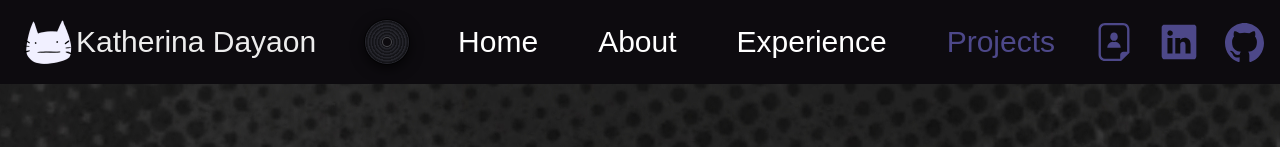
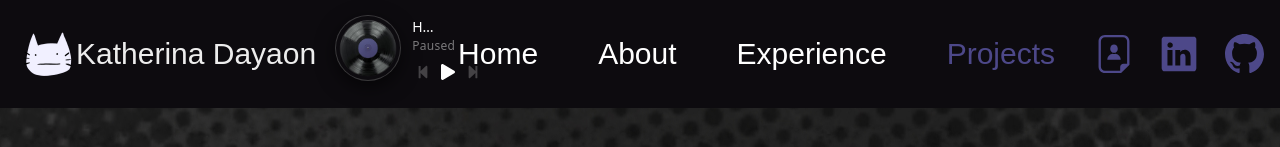
Before and after one commit to k4theriina/portfolio, a Next.js app in the folder portfolio/: page /projects in a window 1280 px wide. Shown: the top 147 px of the page. Built offline with nearby package versions, Linux system fonts and the light colour scheme; a web font is replaced by a local one.

Commit message:
beautiful working music

```diff
--- a/portfolio/components/TopBarMusic.tsx
+++ b/portfolio/components/TopBarMusic.tsx
@@ -17,8 +17,8 @@ import {
 } from "react";
 
 const JUKEBOX_BASE = "/jukebox";
-
-const VINYL_BG = `radial-gradient(circle at 50% 50%, #0D0B0F 0%, #0D0B0F 6%, transparent 6.5%), repeating-radial-gradient(circle at 50% 50%, #25252c 0px, #25252c 1px, #141418 2px, #141418 3px)`;
+/** Place `vinyl.png` in `public/assets/` (see also `Vinyl.png`). */
+const VINYL_SRC = "/assets/vinyl.png";
 
 type ManifestTrack = {
   id: string;
@@ -81,7 +81,7 @@ function parseManifest(raw: unknown): ResolvedTrack[] {
   return out;
 }
 
-function VinylDisc({
+function VinylImage({
   spinning,
   size,
   className = "",
@@ -90,23 +90,19 @@ function VinylDisc({
   size: "sm" | "lg";
   className?: string;
 }) {
-  const dim = size === "sm" ? "h-11 w-11" : "h-[8.25rem] w-[8.25rem] sm:h-36 sm:w-36";
-  const hole = size === "sm" ? "h-2 w-2" : "h-3.5 w-3.5";
-  const shadow =
+  const dim =
     size === "sm"
-      ? "shadow-[0_4px_14px_rgba(0,0,0,0.75)]"
-      : "shadow-[0_14px_36px_rgba(0,0,0,0.9)]";
-
+      ? "h-14 w-14 sm:h-16 sm:w-16"
+      : "h-[7.25rem] w-[7.25rem] sm:h-32 sm:w-32";
   return (
-    <div
-      className={`relative ${dim} shrink-0 rounded-full ${shadow} ring-1 ring-black/70 ${spinning ? "jukebox-vinyl-spinning" : ""} ${className}`}
-      style={{ background: VINYL_BG }}
-      aria-hidden
-    >
-      <div
-        className={`absolute left-1/2 top-1/2 ${hole} -translate-x-1/2 -translate-y-1/2 rounded-full bg-kat-black ring-1 ring-white/20`}
+    <img
+      src={VINYL_SRC}
+      alt=""
+      width={128}
+      height={128}
+      draggable={false}
+      className={`${dim} shrink-0 select-none rounded-full object-cover shadow-[0_6px_20px_rgba(0,0,0,0.65)] ring-1 ring-white/20 ${spinning ? "jukebox-vinyl-spinning" : ""} ${className}`}
     />
-    </div>
   );
 }
 
@@ -117,7 +113,6 @@ export default function TopBarMusic() {
   const [tracks, setTracks] = useState<ResolvedTrack[]>([]);
   const [manifestLoaded, setManifestLoaded] = useState(false);
   const [loadFailed, setLoadFailed] = useState(false);
-  const [dashboardOpen, setDashboardOpen] = useState(false);
 
   const [idx, setIdx] = useState(0);
   const [playing, setPlaying] = useState(false);
@@ -149,15 +144,6 @@ export default function TopBarMusic() {
       cancelled = true;
     };
   }, []);
-
-  useEffect(() => {
-    if (!dashboardOpen) return;
-    const onKey = (e: KeyboardEvent) => {
-      if (e.key === "Escape") setDashboardOpen(false);
-    };
-    window.addEventListener("keydown", onKey);
-    return () => window.removeEventListener("keydown", onKey);
-  }, [dashboardOpen]);
 
   useEffect(() => {
     const a = audioRef.current;
@@ -291,90 +277,103 @@ export default function TopBarMusic() {
   const progressPct = Math.min(100, (currentTime / dur) * 100);
 
   return (
-    <div className="relative z-[400] flex w-full max-w-xl min-w-0 justify-center font-sans">
+    <div
+      className="group relative z-[400] font-sans outline-none"
+      tabIndex={0}
+    >
       <audio ref={audioRef} preload="metadata" className="hidden" />
 
-      {/* Top bar: only the vinyl — click opens dashboard */}
+      {/* Extra bottom padding = hover bridge into the dashboard */}
+      <div className="-m-1 flex items-start gap-3 p-1 pb-3">
+        <VinylImage spinning={playing} size="sm" />
+
+        <div className="min-w-0 max-w-[11rem] pt-0.5 text-left sm:max-w-[15rem]">
+          <p className="truncate text-xs font-medium leading-tight text-white sm:text-sm">
+            {track.title}
+          </p>
+          <p
+            className={`mt-0.5 text-[10px] font-sans tracking-wide sm:text-xs ${
+              playing ? "text-kat-purple" : "text-white/45"
+            }`}
+          >
+            {playing ? "Now playing" : "Paused"}
+          </p>
+          <div className="mt-1.5 flex items-center gap-0.5">
             <button
               type="button"
-        onClick={() => setDashboardOpen(true)}
-        className="rounded-full p-0.5 outline-none ring-kat-purple/0 transition hover:ring-2 hover:ring-kat-purple/50 focus-visible:ring-2 focus-visible:ring-kat-purple"
-        aria-label="Open jukebox"
-        aria-expanded={dashboardOpen}
-        aria-haspopup="dialog"
+              onClick={goPrev}
+              disabled={tracks.length < 2}
+              className="rounded p-1 text-white/75 transition enabled:hover:bg-white/10 enabled:hover:text-white disabled:opacity-30"
+              aria-label="Previous track"
             >
-        <VinylDisc spinning={playing} size="sm" />
+              <FaStepBackward className="h-3 w-3 sm:h-3.5 sm:w-3.5" />
             </button>
-
-      {/* Full dashboard — click vinyl / control to open; backdrop or Escape to close */}
-      {dashboardOpen && (
-        <div
-          className="fixed inset-0 z-[500] flex items-start justify-center overflow-y-auto bg-black/65 px-3 pt-16 pb-10 sm:pt-20"
-          role="presentation"
-        >
             <button
               type="button"
-            className="absolute inset-0 cursor-default"
-            tabIndex={-1}
-            aria-label="Close jukebox"
-            onClick={() => setDashboardOpen(false)}
-          />
+              onClick={() => void togglePlay()}
+              className="rounded p-1 text-white transition hover:bg-white/10"
+              aria-label={playing ? "Pause" : "Play"}
+            >
+              {playing ? (
+                <FaPause className="h-3.5 w-3.5 sm:h-4 sm:w-4" />
+              ) : (
+                <FaPlay className="h-3.5 w-3.5 sm:h-4 sm:w-4" />
+              )}
+            </button>
+            <button
+              type="button"
+              onClick={goNext}
+              disabled={tracks.length < 2}
+              className="rounded p-1 text-white/75 transition enabled:hover:bg-white/10 enabled:hover:text-white disabled:opacity-30"
+              aria-label="Next track"
+            >
+              <FaStepForward className="h-3 w-3 sm:h-3.5 sm:w-3.5" />
+            </button>
+          </div>
+        </div>
+      </div>
+
+      {/* Hover: compact dashboard below, anchored like a top-right corner card */}
       <div
-            role="dialog"
-            aria-modal
-            aria-labelledby="jukebox-title"
-            className="relative z-10 mt-0 w-full max-w-md rounded-xl border border-white/15 bg-kat-black/98 p-5 shadow-2xl shadow-black/70 ring-1 ring-white/10 backdrop-blur-md"
-            onClick={(e) => e.stopPropagation()}
+        className="pointer-events-none invisible absolute right-0 top-full z-[500] mt-0 w-[min(20rem,calc(100vw-2rem))] max-w-[92vw] origin-top-right scale-95 opacity-0 transition-all duration-200 ease-out group-hover:pointer-events-auto group-hover:visible group-hover:scale-100 group-hover:opacity-100 group-focus-within:pointer-events-auto group-focus-within:visible group-focus-within:scale-100 group-focus-within:opacity-100"
       >
-            <div className="mb-2 flex items-start justify-between gap-3">
-              <h2
-                id="jukebox-title"
-                className="text-2xl font-bold tracking-tight text-white sm:text-3xl"
-              >
+        <div className="rounded-xl border border-white/15 bg-kat-black/98 p-4 shadow-2xl shadow-black/80 ring-1 ring-white/10 backdrop-blur-md sm:p-5">
+          <h2 className="mb-1 text-lg font-bold tracking-tight text-white sm:text-xl">
             Jukebox
           </h2>
-              <button
-                type="button"
-                onClick={() => setDashboardOpen(false)}
-                className="shrink-0 rounded-md px-2 py-1 text-sm text-white/60 transition hover:bg-white/10 hover:text-white"
-                aria-label="Close"
-              >
-                ✕
-              </button>
-            </div>
-            <p className="mb-5 text-center text-xs text-white/45 sm:text-sm">
-              Local tracks · {idx + 1} / {tracks.length}
+          <p className="mb-4 text-[11px] text-white/40 sm:text-xs">
+            {idx + 1} / {tracks.length}
           </p>
 
-            <div className="relative mx-auto mb-6 flex h-[9.5rem] w-full max-w-[19rem] items-center justify-center sm:h-[10.5rem]">
+          <div className="relative mx-auto mb-4 flex h-[7.5rem] w-full max-w-[16rem] items-center justify-center sm:h-[8.5rem] sm:max-w-[17rem]">
             <div
-                className="pointer-events-none absolute left-[46%] top-1/2 z-0 -translate-y-1/2 sm:left-[47%]"
+              className="pointer-events-none absolute left-[46%] top-1/2 z-0 -translate-y-1/2 sm:left-[48%]"
               aria-hidden
             >
-                <VinylDisc spinning={playing} size="lg" />
+              <VinylImage spinning={playing} size="lg" />
             </div>
 
-              <div className="relative z-10 -ml-10 shrink-0 overflow-hidden rounded-lg shadow-2xl ring-2 ring-white/20 sm:-ml-12">
+            <div className="relative z-10 -ml-8 shrink-0 overflow-hidden rounded-lg shadow-xl ring-2 ring-white/20 sm:-ml-10">
               {track.coverUrl ? (
                 <img
                   src={track.coverUrl}
                   alt=""
-                    className="block h-[8.25rem] w-[8.25rem] object-cover sm:h-36 sm:w-36"
-                    width={144}
-                    height={144}
+                  className="block h-24 w-24 object-cover sm:h-28 sm:w-28"
+                  width={112}
+                  height={112}
                 />
               ) : (
-                  <div className="flex h-[8.25rem] w-[8.25rem] items-center justify-center bg-gradient-to-br from-white/15 to-white/5 text-white/40 sm:h-36 sm:w-36">
-                    <FaMusic className="h-16 w-16 sm:h-20 sm:w-20" />
+                <div className="flex h-24 w-24 items-center justify-center bg-gradient-to-br from-white/15 to-white/5 text-white/35 sm:h-28 sm:w-28">
+                  <FaMusic className="h-12 w-12 sm:h-14 sm:w-14" />
                 </div>
               )}
             </div>
           </div>
 
-            <h3 className="mb-1 line-clamp-2 text-center text-lg font-semibold text-white sm:text-xl">
+          <h3 className="mb-0.5 line-clamp-2 text-center text-sm font-semibold text-white sm:text-base">
             {track.title}
           </h3>
-            <p className="mb-5 line-clamp-2 text-center text-sm text-white/55">
+          <p className="mb-3 line-clamp-1 text-center text-xs text-white/50">
             {track.artist}
           </p>
 
@@ -392,13 +391,13 @@ export default function TopBarMusic() {
                 background: `linear-gradient(to right, rgb(168 85 247) ${progressPct}%, rgba(255,255,255,0.12) ${progressPct}%)`,
               }}
             />
-              <div className="mt-1 flex justify-between text-[11px] tabular-nums text-white/45">
+            <div className="mt-1 flex justify-between text-[10px] tabular-nums text-white/45 sm:text-[11px]">
               <span>{formatTime(currentTime)}</span>
               <span>{formatTime(duration)}</span>
             </div>
           </div>
 
-            <div className="mt-4 flex items-center justify-center gap-8">
+          <div className="mt-3 flex items-center justify-center gap-5">
             <button
               type="button"
               onClick={goPrev}
@@ -406,7 +405,7 @@ export default function TopBarMusic() {
               className="rounded-full p-2 text-white/85 transition enabled:hover:bg-white/10 enabled:hover:text-white disabled:opacity-30"
               aria-label="Previous track"
             >
-                <FaStepBackward className="h-7 w-7" />
+              <FaStepBackward className="h-6 w-6" />
             </button>
             <button
               type="button"
@@ -415,9 +414,9 @@ export default function TopBarMusic() {
               aria-label={playing ? "Pause" : "Play"}
             >
               {playing ? (
-                  <FaPause className="h-10 w-10" />
+                <FaPause className="h-8 w-8" />
               ) : (
-                  <FaPlay className="h-10 w-10 pl-1" />
+                <FaPlay className="h-8 w-8 pl-0.5" />
               )}
             </button>
             <button
@@ -427,21 +426,21 @@ export default function TopBarMusic() {
               className="rounded-full p-2 text-white/85 transition enabled:hover:bg-white/10 enabled:hover:text-white disabled:opacity-30"
               aria-label="Next track"
             >
-                <FaStepForward className="h-7 w-7" />
+              <FaStepForward className="h-6 w-6" />
             </button>
           </div>
 
-            <div className="mt-5 flex items-center gap-2 border-t border-white/10 pt-4">
+          <div className="mt-4 flex items-center gap-2 border-t border-white/10 pt-3">
             <button
               type="button"
               onClick={toggleMute}
-                className="shrink-0 rounded p-1.5 text-white/70 hover:bg-white/10 hover:text-white"
+              className="shrink-0 rounded p-1 text-white/70 hover:bg-white/10 hover:text-white"
               aria-label={muted ? "Unmute" : "Mute"}
             >
               {muted || volume < 0.02 ? (
-                  <FaVolumeMute className="h-4 w-4" />
+                <FaVolumeMute className="h-3.5 w-3.5" />
               ) : (
-                  <FaVolumeUp className="h-4 w-4" />
+                <FaVolumeUp className="h-3.5 w-3.5" />
               )}
             </button>
             <input
@@ -454,13 +453,12 @@ export default function TopBarMusic() {
               className="h-1.5 min-w-0 flex-1 cursor-pointer accent-kat-purple"
               aria-label="Volume"
             />
-              <span className="w-9 shrink-0 text-right text-[11px] tabular-nums text-white/50">
+            <span className="w-8 shrink-0 text-right text-[10px] tabular-nums text-white/50">
               {Math.round(volume * 100)}%
             </span>
           </div>
         </div>
       </div>
-      )}
     </div>
   );
 }
```
Also changed, not shown: portfolio/public/assets/Vinyl.png (added). Lines whose indentation alone changed are shown as unchanged.
